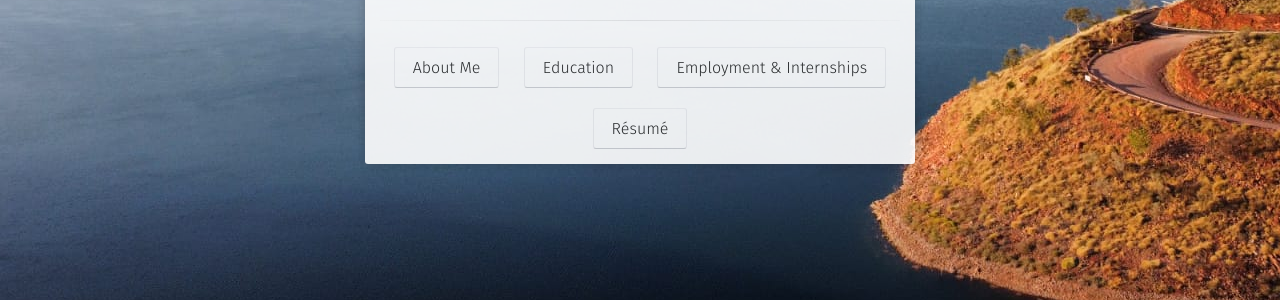
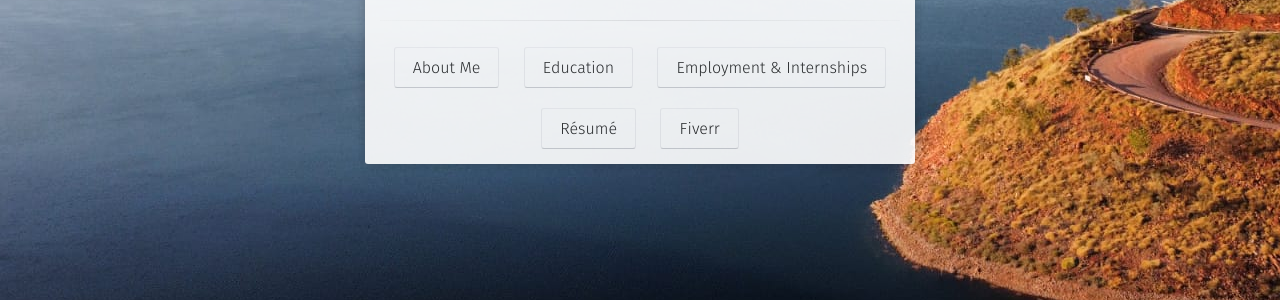
Before and after one commit to jordyjwilliams/jordyjwilliams.github.io, a Jekyll site: the page built from index.html, in a window 1280 px wide. Shown: the part 575-875 px from the top of the page. Built offline with Jekyll 4.4.1, drawn with Linux system fonts in a browser that asks for light colours; some web fonts are replaced.

Commit message:
feat: adds `fiverr` integration

```diff
--- a/_config.yml
+++ b/_config.yml
@@ -44,6 +44,7 @@ github-url:         jordyjwilliams
 #stackoverflow:     123456/username   from a "http://stackoverflow.com/users/123456/username" link
 linkedin:           jordyjwilliams
 resume:             /assets/files/Jordan_Williams_CV.pdf
+fiverr:             jordyjwilliams
 #xing:              username
 #instagram:          jordyjwilliams
 #lastfm:            username
--- a/_includes/nav.html
+++ b/_includes/nav.html
@@ -86,6 +86,9 @@
                     {% if site.resume %}<li>
                         <a href="{{ site.resume }}" target="_blank" rel="noopener noreferrer"><i class="fa fa-fw fa-file"></i> Résumé</a>
                     </li>{% endif %}
+                    {% if site.fiverr %}<li>
+                        <a href="http://www.fiverr.com/{{ site.fiverr }}" target="_blank" rel="noopener noreferrer"><i class="fa-solid fa-browser"></i> Fiverr</a>
+                    </li>{% endif %}
 				</ul><!-- /.dl-submenu -->
 			</li>
 			<li>
--- a/_layouts/home.html
+++ b/_layouts/home.html
@@ -44,8 +44,11 @@ layout: compress
                          {% if site.resume %}
                          <a class="btn zoombtn" href="{{ site.resume }} ">
                          Résumé
-                         </a>
-                         {% endif %}
+                         </a>{% endif %}
+                         {% if site.fiverr %}
+                         <a class="btn zoombtn" href="https://fiverr.com/{{ site.fiverr }}">
+                         Fiverr
+                         </a>{% endif %}
                  </h3>
             </div>
         </div>
```
